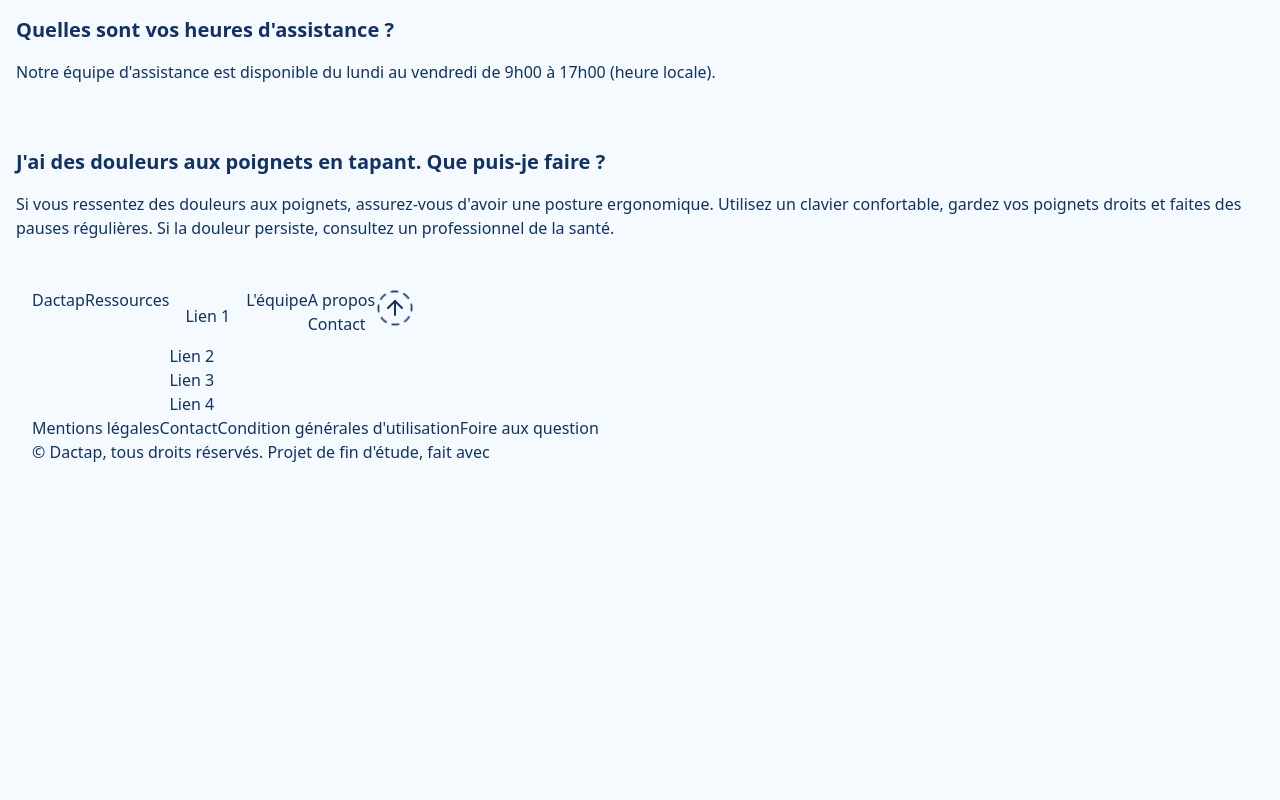
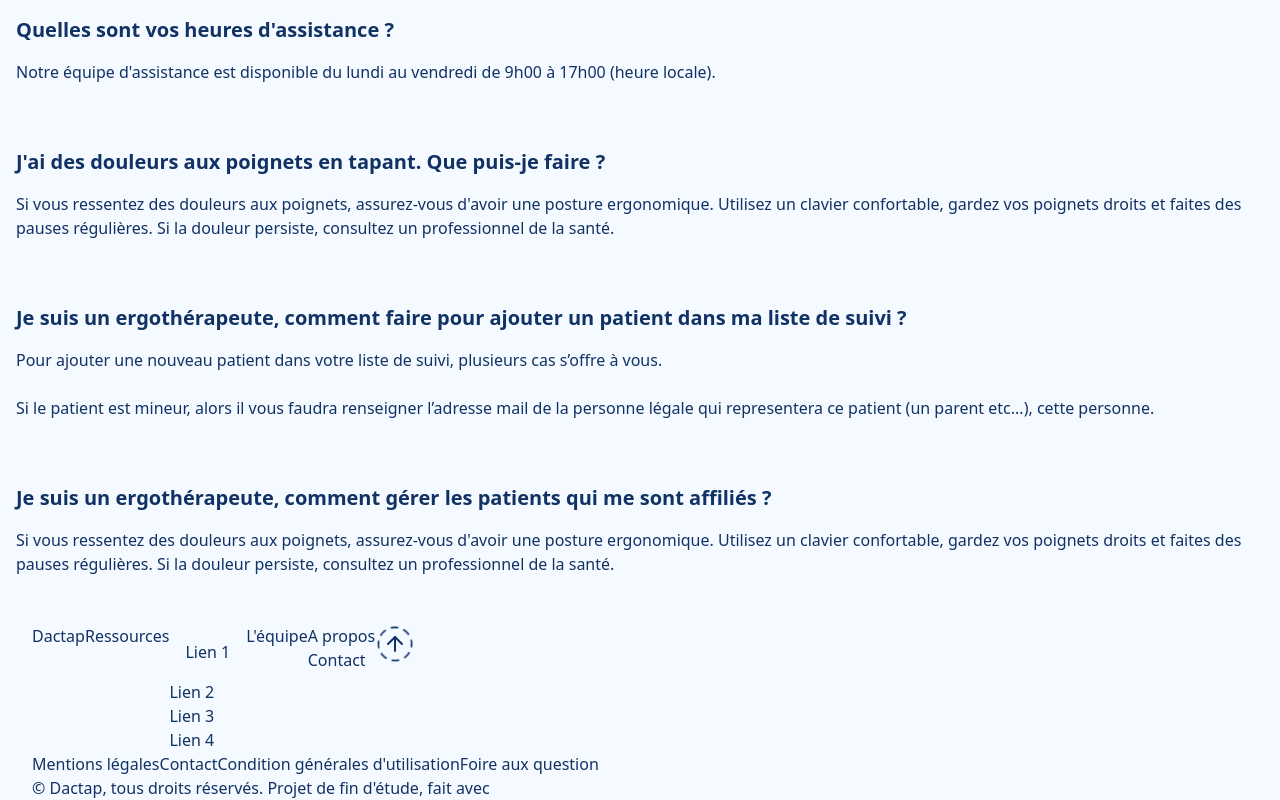
Before and after one commit to VictorGreiveldingerHub/dactap, a Next.js app: page /faq in a window 1280 px wide. Shown: the part 584-1384 px from the top of the page. Before the commit the page ends 1048 px from the top, so only its background shows below. Built offline with nearby package versions, Linux system fonts and the light colour scheme.

Commit message:
ajout de deux questions reponse

```diff
--- a/app/faq/page.tsx
+++ b/app/faq/page.tsx
@@ -47,6 +47,27 @@ const FAQPage = () => {
           persiste, consultez un professionnel de la santé.
         </p>
       </div>
+
+      <div className="py-8">
+        <h2 className="text-xl font-semibold">
+          Je suis un ergothérapeute, comment faire pour ajouter un patient dans ma liste de suivi ?
+        </h2>
+        <p className="mt-4">
+          Pour ajouter une nouveau patient dans votre liste de suivi, plusieurs cas s’offre à vous.
+          <br/>
+          <br/>
+          Si le patient est mineur, alors il vous faudra renseigner l’adresse mail de la personne légale qui representera ce patient (un parent etc...), cette personne.
+        </p>
+      </div>
+
+      <div className="py-8">
+        <h2 className="text-xl font-semibold">
+          Je suis un ergothérapeute, comment gérer les patients qui me sont affiliés ?
+        </h2>
+        <p className="mt-4">
+          Si vous ressentez des douleurs aux poignets, assurez-vous d'avoir une posture ergonomique. Utilisez un clavier confortable, gardez vos poignets droits et faites des pauses régulières. Si la douleur persiste, consultez un professionnel de la santé.
+        </p>
+      </div>
     </div>
   );
 };
```
